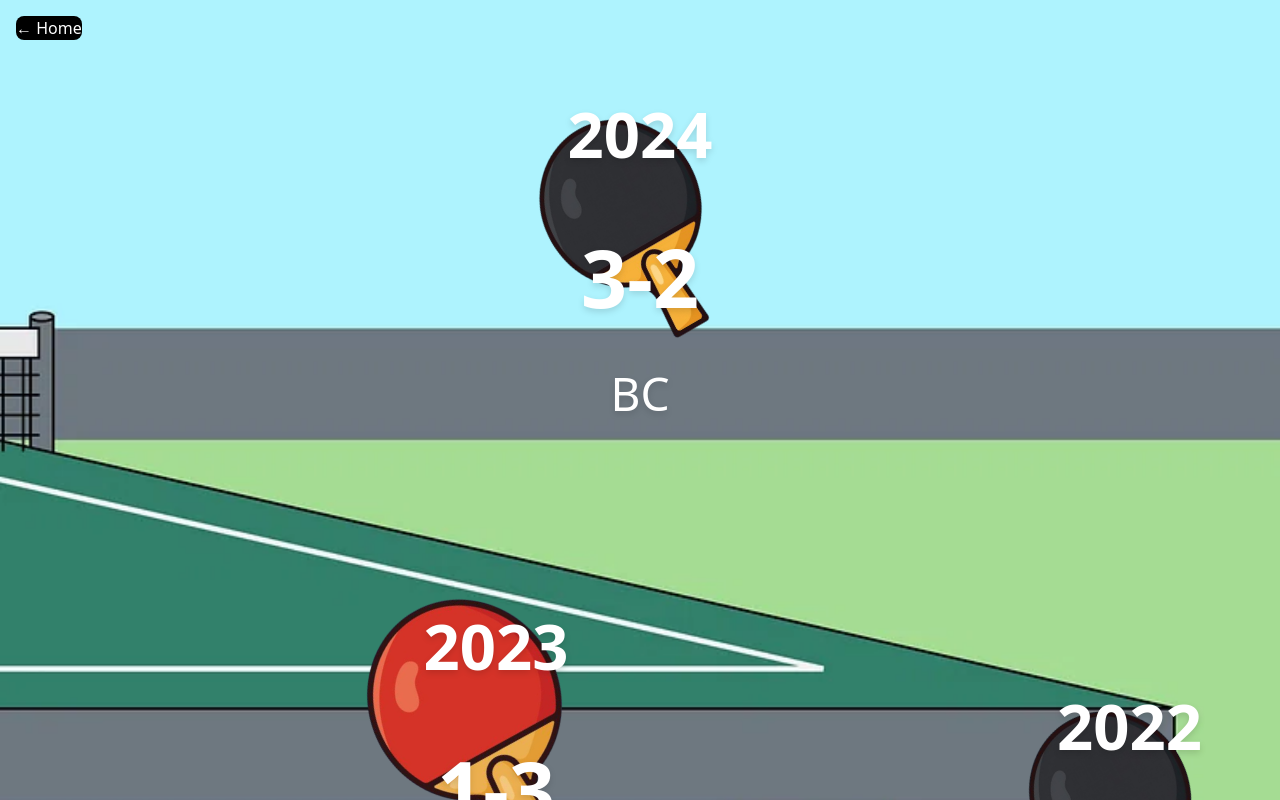
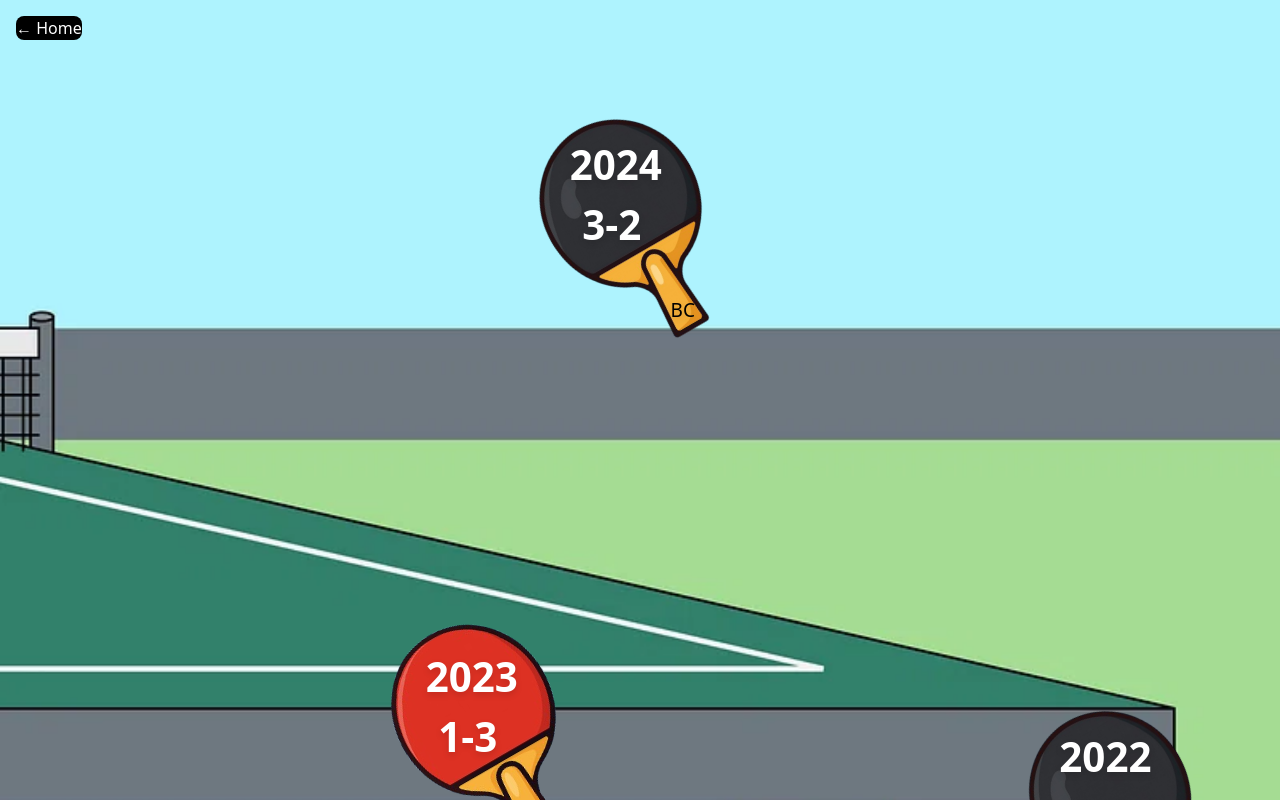
Before and after one commit to Bmcunningham4/hoc, a React (Vite) app in the folder app/: page /#/tt in a window 1280 px wide. Built offline with nearby package versions, Linux system fonts and the light colour scheme.

Commit message:
Bat component finished...

```diff
--- a/app/src/tt/components/Bat.tsx
+++ b/app/src/tt/components/Bat.tsx
@@ -37,7 +37,7 @@ export default function Bat({ year, player, score }: BatProps) {
     <div
       className="relative inline-block"
       style={{
-        width: "35cqw", // Always large size
+        width: "35cqw",
         aspectRatio: "3/4",
       }}
     >
@@ -48,7 +48,7 @@ export default function Bat({ year, player, score }: BatProps) {
           alt="Table Tennis Bat"
           className="w-full h-full object-contain"
           style={{
-            transform: "rotate(-30deg)"
+            transform: "rotate(-30deg)",
           }}
         />
       </div>
@@ -59,10 +59,10 @@ export default function Bat({ year, player, score }: BatProps) {
         <div
           className="absolute text-white font-bold drop-shadow-md leading-none"
           style={{
-            top: "25%",
-            left: "50%",
+            top: "33%",
+            left: "44%",
             transform: "translateX(-50%)",
-            fontSize: "5.5cqw",
+            fontSize: "3.5cqw",
           }}
         >
           {year}
@@ -72,10 +72,10 @@ export default function Bat({ year, player, score }: BatProps) {
         <div
           className="absolute text-white font-bold drop-shadow-md leading-none"
           style={{
-            top: "50%",
-            left: "50%",
+            top: "44%",
+            left: "43%",
             transform: "translateX(-50%)",
-            fontSize: "7cqw",
+            fontSize: "3.5cqw",
           }}
         >
           {score}
@@ -83,12 +83,12 @@ export default function Bat({ year, player, score }: BatProps) {
 
         {/* Player initials */}
         <div
-          className="absolute text-white font-medium drop-shadow-md leading-none"
+          className="absolute text-black font-medium drop-shadow-md leading-none"
           style={{
-            top: "75%",
-            left: "50%",
+            top: player === "cun" ? "62%" : "66%",
+            left: player === "cun" ? "60.6%" : "63%",
             transform: "translateX(-50%)",
-            fontSize: "4cqw",
+            fontSize: "1.65cqw",
           }}
         >
           {initials}
```
Also changed, not shown: app/src/tt/components/Table.tsx (+6 -5 lines), app/src/Mk/components/Badge.tsx (line endings or trailing spaces), app/src/Tt/TtPage.tsx (line endings or trailing spaces), app/src/tt/assets/bat-chard.png.
